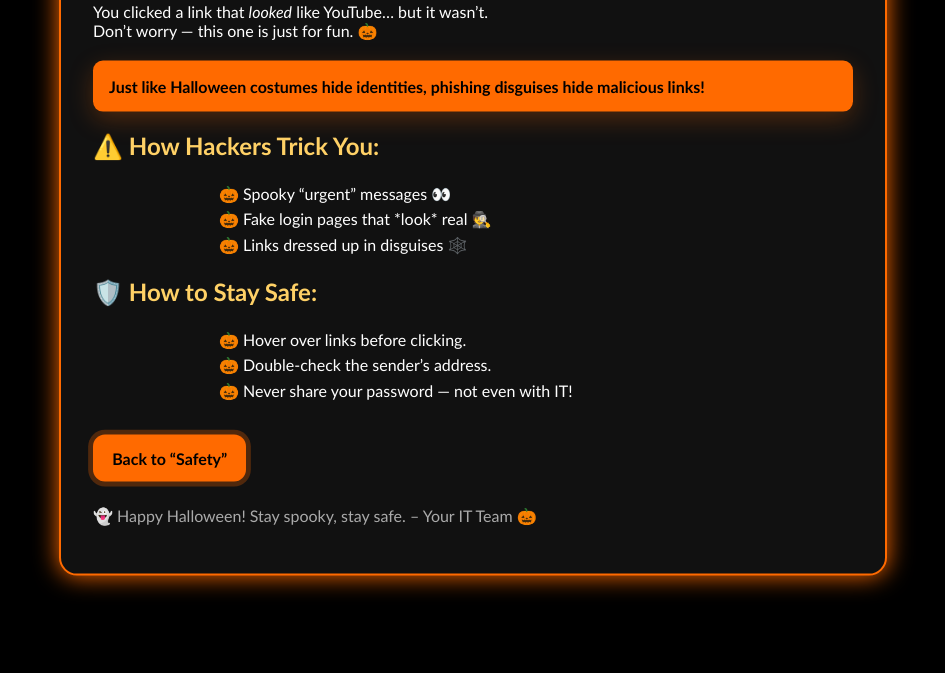
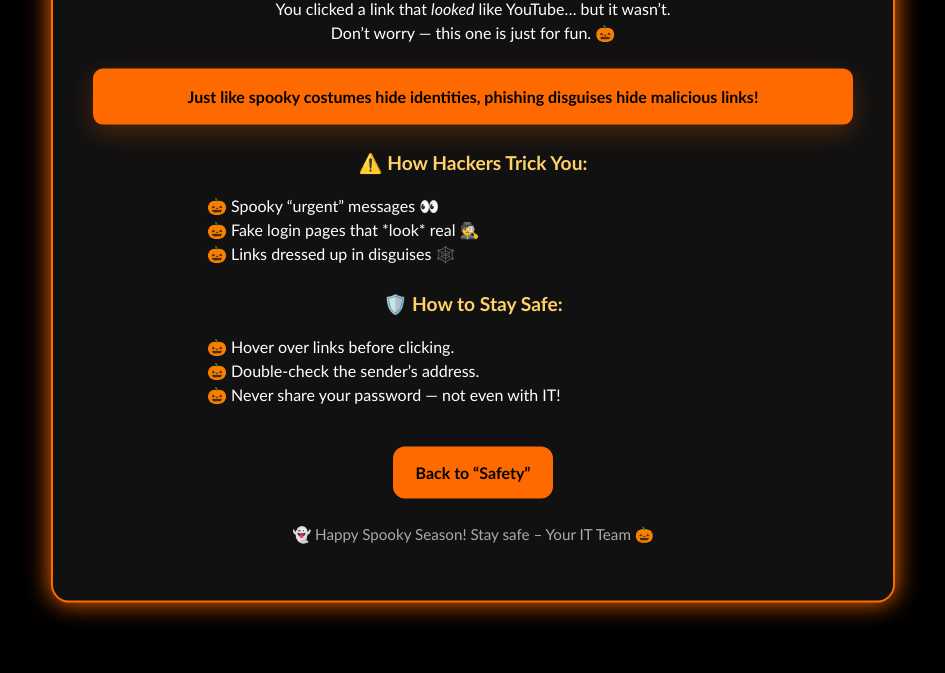
Before and after one commit to Wendigobi/oops, a plain HTML site: page index.html in a window 1280 px wide. Shown: the part 191-864 px from the top of the page, without its empty margins (167-1112 px from the left). Drawn offline with Linux system fonts and the light colour scheme.

Commit message:
Update index.html

```diff
--- a/index.html
+++ b/index.html
@@ -3,7 +3,7 @@
 <head>
 <meta charset="utf-8" />
 <meta name="viewport" content="width=device-width, initial-scale=1" />
-<title>Gotcha! – Phishing Awareness (Halloween)</title>
+<title>Gotcha! – Phishing Awareness (Spooky Season)</title>
 <style>
   :root {
     --bg: #000;
@@ -21,24 +21,34 @@
     background: var(--bg);
     color: var(--text);
     overflow-x:hidden;
+    line-height:1.5;
   }
 
-  /* Container & card */
-  .wrap {min-height:100%; display:grid; place-items:center; padding:2rem;}
+  /* Layout */
+  .wrap {
+    min-height:100%;
+    display:grid;
+    place-items:center;
+    padding:2rem;
+  }
   .card {
     width:min(760px, 92vw);
     background:#111;
     border:2px solid var(--orange);
     border-radius:18px;
-    padding:2rem;
+    padding:2.5rem;
     box-shadow: 0 0 25px var(--orange);
     animation: float 6s ease-in-out infinite;
+    text-align:center;
   }
-  @keyframes float {0%,100%{transform:translateY(0);}50%{transform:translateY(-6px);}}
+  @keyframes float {
+    0%,100% {transform:translateY(0);}
+    50% {transform:translateY(-6px);}
+  }
 
-  /* Header flicker */
+  /* Flickering title */
   h1 {
-    font-size:2.5rem;
+    font-size:2.6rem;
     margin:0 0 .5rem;
     color: var(--orange);
     text-shadow: 0 0 10px #ff3d00, 0 0 20px #ff3d00;
@@ -48,9 +58,15 @@
     0%,18%,22%,25%,53%,57%,100% {opacity:1;}
     20%,24%,55% {opacity:.35;}
   }
-  h2 {color:var(--yellow); margin-top:1.2rem;}
+
+  h2 {
+    color:var(--yellow);
+    margin-top:1.5rem;
+    font-size:1.2rem;
+  }
+
   .lesson {
-    margin:1.2rem 0;
+    margin:1.5rem 0;
     background: var(--orange);
     color:#000;
     padding:1rem;
@@ -58,30 +74,43 @@
     font-weight:bold;
     box-shadow:0 8px 24px rgba(255,106,0,.25);
   }
-  ul {text-align:left; max-width:500px; margin:1rem auto; line-height:1.6;}
+
+  ul {
+    text-align:left;
+    max-width:500px;
+    margin:1rem auto;
+    padding-left:1rem;
+  }
   li::marker {content:"🎃 ";}
 
   .cta {
     display:inline-block;
-    margin-top:1rem;
-    padding:.85rem 1.2rem;
+    margin-top:1.5rem;
+    padding:.9rem 1.4rem;
     background: var(--orange);
     color:#000;
     text-decoration:none;
     border-radius:12px;
     font-weight:bold;
-    animation:pulse 1.8s ease-in-out infinite;
+    animation:pulse 2s ease-in-out infinite;
   }
   @keyframes pulse {
     0%,100% {box-shadow:0 0 0 0 rgba(255,106,0,.45);}
-    50% {box-shadow:0 0 0 12px rgba(255,106,0,0);}
+    50% {box-shadow:0 0 0 14px rgba(255,106,0,0);}
   }
 
-  .footer {margin-top:1.5rem; color:var(--muted);}
+  .footer {
+    margin-top:1.5rem;
+    color:var(--muted);
+    font-size:.95rem;
+  }
 
   /* Bats */
   .bat {
-    position:fixed; top:20%; left:-10vw; width:34px; height:18px;
+    position:fixed;
+    top:20%;
+    left:-10vw;
+    width:34px; height:18px;
     background:
       radial-gradient(circle at 50% 100%, #0000 10px, transparent 11px),
       radial-gradient(10px 10px at 10px 9px, #000 99%, #0000 100%),
@@ -117,18 +146,6 @@
     60%{transform:translateY(18px);}
     100%{transform:translateY(-160px);}
   }
-
-  /* Confetti */
-  .confetti {
-    position:fixed; width:16px; height:16px;
-    background:orange;
-    clip-path: polygon(50% 0%, 100% 25%, 80% 100%, 20% 100%, 0% 25%);
-    pointer-events:none;
-    animation: fall linear forwards;
-  }
-  @keyframes fall {
-    to {transform:translateY(100vh) rotate(360deg); opacity:0;}
-  }
 </style>
 </head>
 <body>
@@ -151,7 +168,7 @@
       Don’t worry — this one is just for fun. 🎃</p>
 
       <div class="lesson">
-        Just like Halloween costumes hide identities, phishing disguises hide malicious links!
+        Just like spooky costumes hide identities, phishing disguises hide malicious links!
       </div>
 
       <h2>⚠️ How Hackers Trick You:</h2>
@@ -172,25 +189,8 @@
         Back to “Safety”
       </a>
 
-      <p class="footer">👻 Happy Halloween! Stay spooky, stay safe. – Your IT Team 🎃</p>
+      <p class="footer">👻 Happy Spooky Season! Stay safe – Your IT Team 🎃</p>
     </section>
   </main>
-
-<script>
-  // Candy corn confetti on click
-  document.addEventListener("click", e => {
-    for(let i=0;i<12;i++){
-      const c=document.createElement("div");
-      c.className="confetti";
-      c.style.left = e.clientX+"px";
-      c.style.top = e.clientY+"px";
-      c.style.background = i%2 ? "orange" : "#ffd166";
-      c.style.animationDuration = (Math.random()*2+2)+"s";
-      c.style.transform = `translate(${(Math.random()-0.5)*300}px,0) rotate(${Math.random()*360}deg)`;
-      document.body.appendChild(c);
-      setTimeout(()=>c.remove(),4000);
-    }
-  });
-</script>
 </body>
 </html>
```
